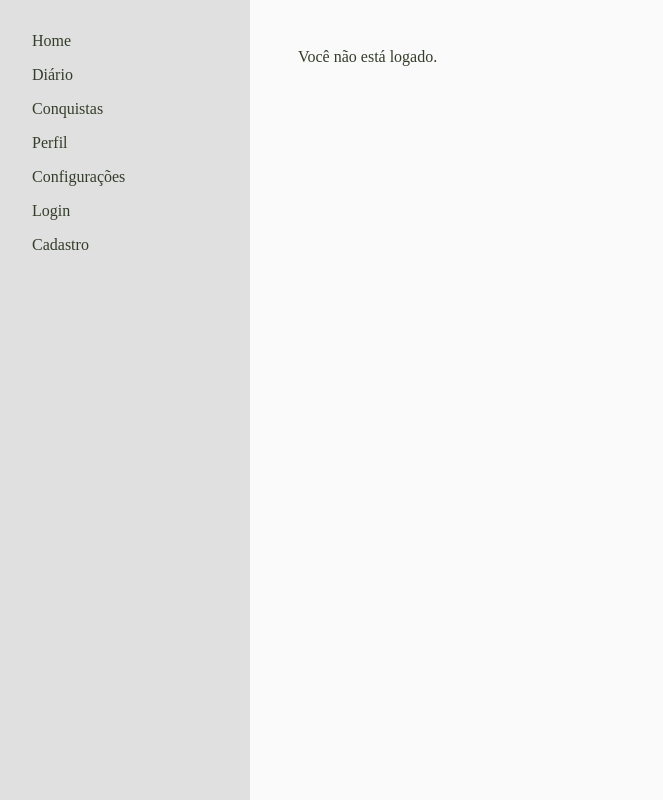
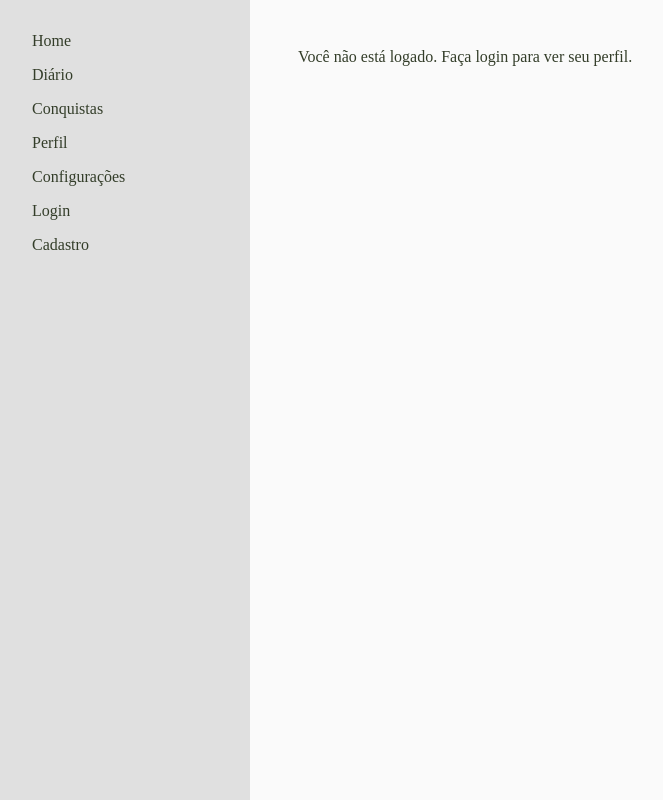
Before and after one commit to mayconr4/journaline, a Next.js app: page /profile in a window 1280 px wide. Shown: the whole page, without its empty margins (0-663 px from the left). Built offline with nearby package versions, Linux system fonts and the light colour scheme; no server answers.

Commit message:
feito logout

```diff
--- /dev/null
+++ b/src/app/components/LogoutButton.tsx
@@ -0,0 +1,25 @@
+"use client"; // ⬅️ OBRIGATÓRIO para usar hooks do NextAuth
+
+import { signOut } from "next-auth/react";
+import React from "react";
+
+// Recebemos o nome do usuário como prop apenas para a mensagem de confirmação
+export default function LogoutButton({ userName }: { userName: string }) {
+  const handleLogout = () => {
+    if (window.confirm(`Tem certeza que deseja sair, ${userName}?`)) {
+      // 1. Chama a função signOut
+      // 2. 'callbackUrl: "/"' garante que o usuário seja redirecionado para a home (/) após o logout
+      signOut({ callbackUrl: "/" });
+    }
+  };
+
+  return (
+    <button
+      className="btn-primary" // Reutiliza o estilo do seu botão
+      onClick={handleLogout}
+      style={{ marginTop: "1.5rem" }} // Adiciona um espaçamento
+    >
+      Sair (Logout)
+    </button>
+  );
+}
--- /dev/null
+++ b/src/app/components/SessionProviderWrapper.tsx
@@ -0,0 +1,13 @@
+// src/components/SessionProviderWrapper.tsx
+"use client";
+
+import { SessionProvider } from "next-auth/react";
+
+// Este componente envolve todo o seu app com o SessionProvider
+export default function SessionProviderWrapper({
+  children,
+}: {
+  children: React.ReactNode;
+}) {
+  return <SessionProvider>{children}</SessionProvider>;
+}
--- a/src/app/layout.tsx
+++ b/src/app/layout.tsx
@@ -1,16 +1,15 @@
 // app/layout.tsx (Server Component)
 
 import "./styles/globals.css";
-// 🎯 Importa do diretório components
+// ✅ Importações do seu layout
 import LayoutWrapper from "./components/LayoutWrapper";
+import SessionProviderWrapper from "./components/SessionProviderWrapper"; // NOVO
 
-// Metadata é permitido aqui
 export const metadata = {
   title: "Journaline",
   description: "Diário gamificado",
 };
 
-// O RootLayout fornece a estrutura HTML e renderiza o Client Component.
 export default function RootLayout({
   children,
 }: {
@@ -19,8 +18,11 @@ export default function RootLayout({
   return (
     <html lang="pt-BR">
       <body>
-        {/* Renderiza o LayoutWrapper que contém a lógica de rota */}
-        <LayoutWrapper>{children}</LayoutWrapper>
+        {/* ENVOLVE TUDO NO PROVEDOR DE SESSÃO */}
+        <SessionProviderWrapper>
+          {/* O LayoutWrapper tem a lógica do Sidebar */}
+          <LayoutWrapper>{children}</LayoutWrapper>
+        </SessionProviderWrapper>
       </body>
     </html>
   );
--- a/src/app/profile/page.tsx
+++ b/src/app/profile/page.tsx
@@ -1,22 +1,33 @@
 import { getServerSession } from "next-auth";
 import { authOptions } from "../api/auth/[...nextauth]/route";
 import { prisma } from "@/lib/prisma";
-
+import LogoutButton from "../components/LogoutButton"; // ✅ Importe o novo botão
 export default async function Perfil() {
   const session = await getServerSession(authOptions);
 
   if (!session?.user?.email) {
-    return <p>Você não está logado.</p>;
+    // Se o usuário não estiver logado, redirecione ou exiba uma mensagem simples.
+    // Para um redirecionamento forçado, use o hook 'redirect' do Next.js.
+    // Ex: redirect('/login'); (Se for um Server Component)
+
+    // Por enquanto, apenas exibimos a mensagem:
+    return <p>Você não está logado. Faça login para ver seu perfil.</p>;
   }
 
   const user = await prisma.user.findUnique({
     where: { email: session.user.email },
   });
 
+  // O nome é a informação que passaremos para o botão.
+  const userName = user?.nome || "Usuário";
+
   return (
     <main style={{ padding: "2rem" }}>
-      <h1>Olá, {user?.nome}</h1>
-      <p>{user?.email}</p>
+      <h1>Perfil de {userName}</h1>
+      <p>Email: {user?.email}</p>
+
+      {/* 🎯 Inserindo o Botão de Logout */}
+      <LogoutButton userName={userName} />
     </main>
   );
 }
```
